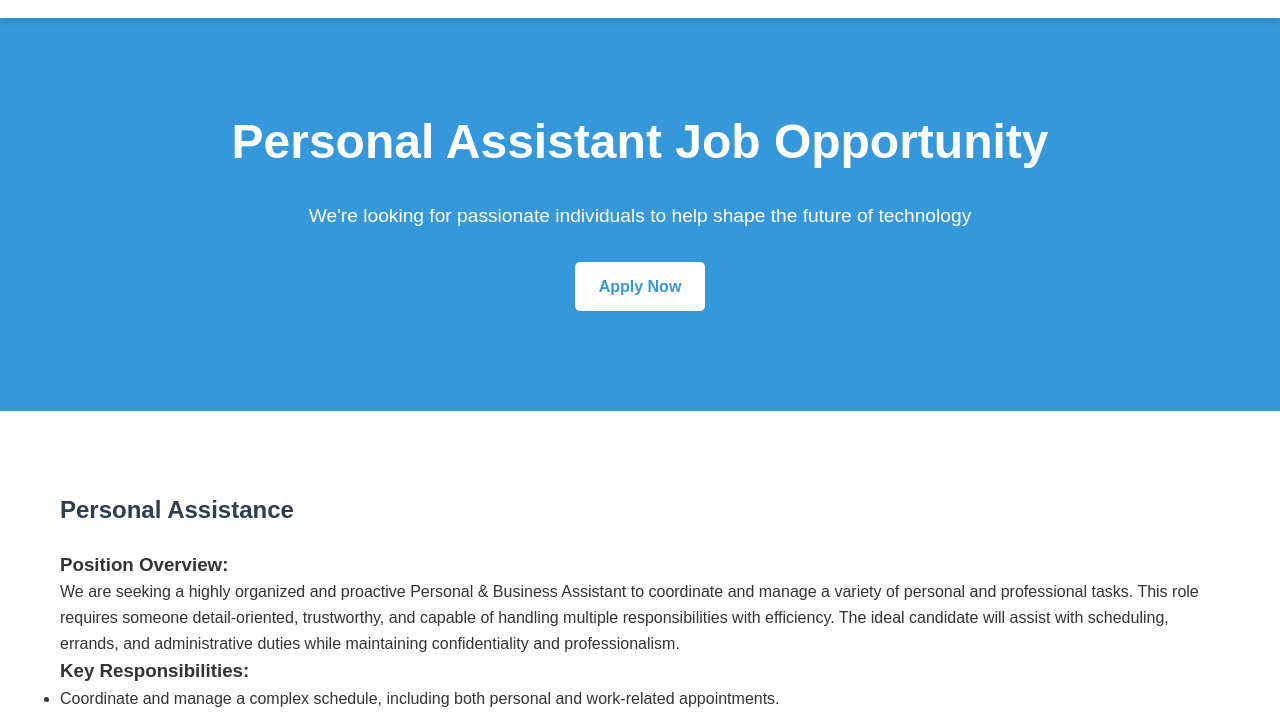
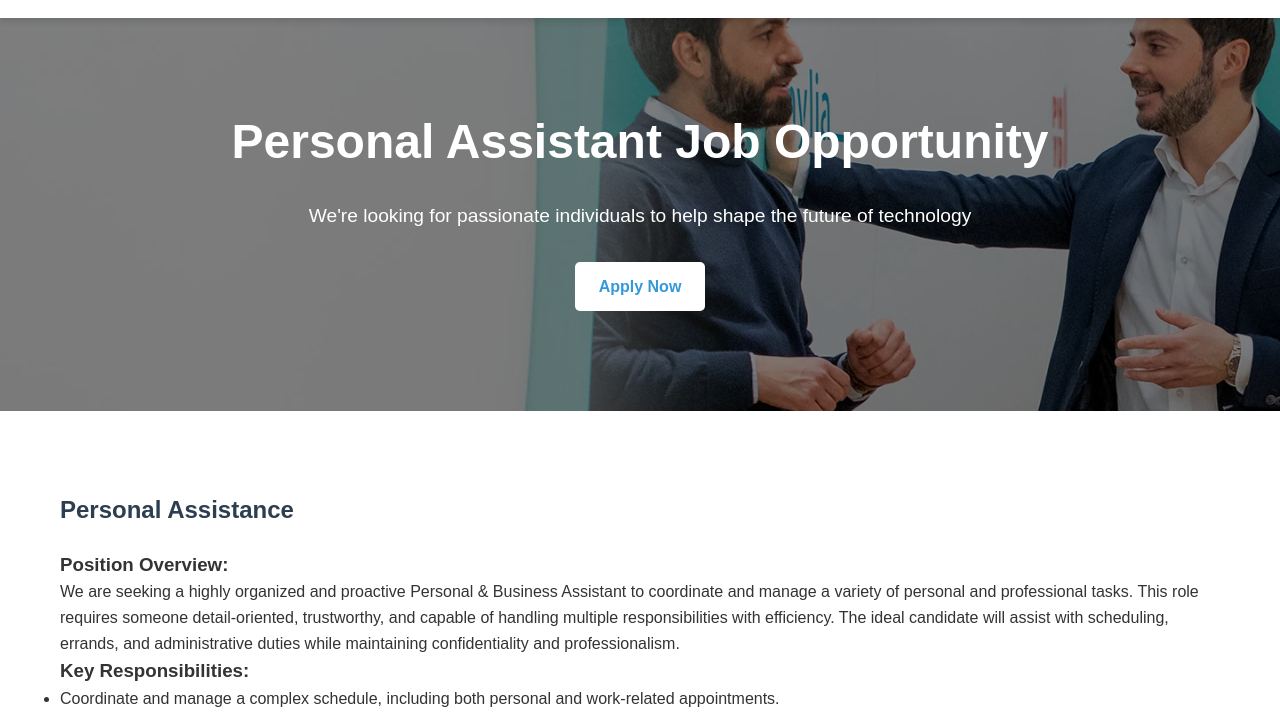
Before and after one commit to realsbd/adecco, a plain HTML site: page index.html in a window 1280 px wide. Shown: the part 76-792 px from the top of the page. Drawn offline with nearby package versions, Linux system fonts and the light colour scheme.

Commit message:
background overlay

```diff
--- a/styles.css
+++ b/styles.css
@@ -70,10 +70,27 @@ main {
 }
 
 .hero {
-    background-color: var(--primary-color);
+    background: url('home-hero-05-desktop_v3.webp') no-repeat center center/cover;
+    /* background-color: var(--primary-color); */
     color: var(--white);
     text-align: center;
     padding: 100px 0;
+    position: relative;
+}
+
+.hero::before {
+    content: '';
+    position: absolute;
+    top: 0;
+    left: 0;
+    width: 100%;
+    height: 100%;
+    background: rgba(0, 0, 0, 0.5); /* Adjust opacity as needed */
+}
+
+.hero .container {
+    position: relative;
+    z-index: 1;
 }
 
 .hero h1 {
```
Also changed, not shown: home-hero-05-desktop_v3.webp (added).
